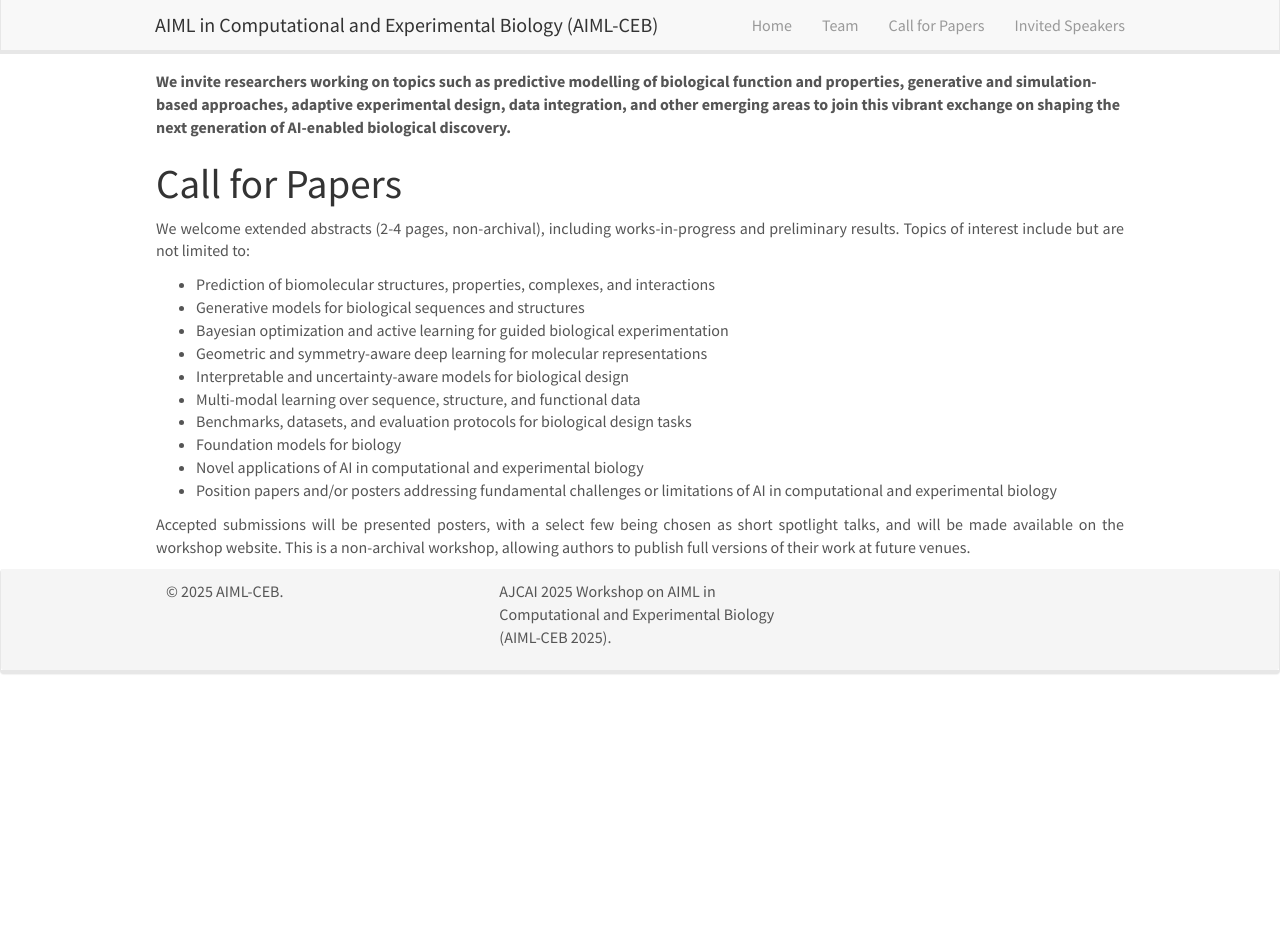
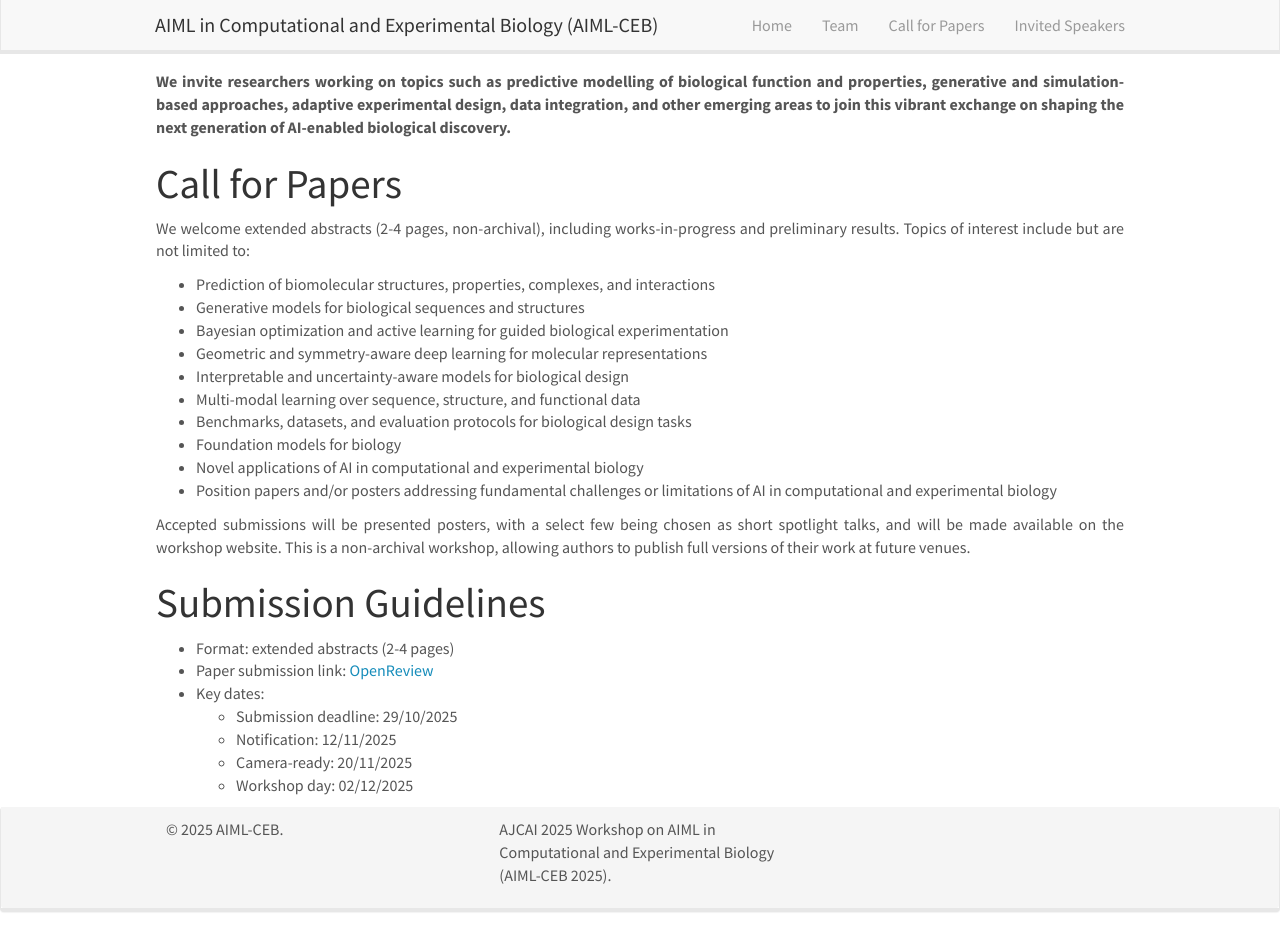
Before and after one commit to wokas36/wokas36.github.io, a Jekyll site: the page built from _pages/openings.md, in a window 1280 px wide and 934 px high. Built offline with Jekyll 4.4.1, drawn with Linux system fonts in a browser that asks for light colours; nearby versions of some CDN libraries.

Commit message:
init_commit_20

```diff
--- a/_pages/openings.md
+++ b/_pages/openings.md
@@ -7,7 +7,7 @@ sitemap: false
 permalink: /call_for_papers
 ---
 
-**We invite researchers working on topics such as predictive modelling of biological function and properties, generative and simulation-based approaches, adaptive experimental design, data integration, and other emerging areas to join this vibrant exchange on shaping the next generation of AI-enabled biological discovery.**
+<div style="text-align: justify">**We invite researchers working on topics such as predictive modelling of biological function and properties, generative and simulation-based approaches, adaptive experimental design, data integration, and other emerging areas to join this vibrant exchange on shaping the next generation of AI-enabled biological discovery.**
 
 # Call for Papers
 
@@ -25,6 +25,16 @@ permalink: /call_for_papers
 * Position papers and/or posters addressing fundamental challenges or limitations of AI in computational and experimental biology
 
 <div style="text-align: justify">Accepted submissions will be presented posters, with a select few being chosen as short spotlight talks, and will be made available on the workshop website. This is a non-archival workshop, allowing authors to publish full versions of their work at future venues.
+
+# Submission Guidelines
+
+* Format: extended abstracts (2-4 pages)
+* Paper submission link: [OpenReview](https://openreview.net/group?id=AJCAI/2025/Workshop/AIML-CEB)
+* Key dates:
+    - Submission deadline: 29/10/2025
+    - Notification: 12/11/2025
+    - Camera-ready: 20/11/2025
+    - Workshop day: 02/12/2025
 
 <!-- We are  looking for new group members with passion, talent, and grit!
 
```
